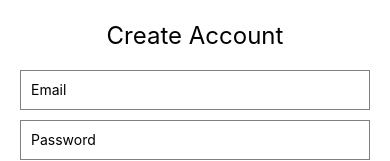
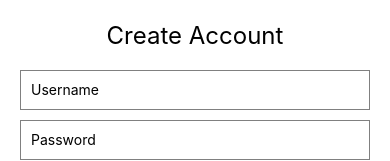
Before and after one commit to Commute-ai/ui, a React Native app: screen /Register in a window 390 px wide. Shown: the part 301-462 px from the top of the page. Built offline with nearby package versions, Linux system fonts and the light colour scheme.

Commit message:
fix: Use username instead of email

```diff
--- a/src/api/auth.js
+++ b/src/api/auth.js
@@ -7,12 +7,12 @@ import apiClient from "./client";
 const authApi = {
     /**
      * Register a new user
-     * @param {string} email - User's email address
+     * @param {string} username - User's username
      * @param {string} password - User's password
      * @returns {Promise<Object>} Registration response with access token
      */
-    async register(email, password) {
-        return apiClient.post("/auth/register", { email, password });
+    async register(username, password) {
+        return apiClient.post("/auth/register", { username, password });
     },
 
     /**
--- a/src/components/Registration.jsx
+++ b/src/components/Registration.jsx
@@ -5,7 +5,7 @@ import React from "react";
 import { Alert, Button, StyleSheet, Text, TextInput, View } from "react-native";
 
 export default function Registration({ navigation }) {
-    const [email, setEmail] = React.useState("");
+    const [username, setUsername] = React.useState("");
     const [password, setPassword] = React.useState("");
     const [confirmPassword, setConfirmPassword] = React.useState("");
 
@@ -16,7 +16,7 @@ export default function Registration({ navigation }) {
         }
 
         try {
-            await authApi.register(email, password);
+            await authApi.register(username, password);
             Alert.alert("Success", "Registration successful!");
             navigation.navigate("Login");
         } catch (error) {
@@ -39,10 +39,9 @@ export default function Registration({ navigation }) {
             <Text style={styles.title}>Create Account</Text>
             <TextInput
                 style={styles.input}
-                placeholder="Email"
-                onChangeText={setEmail}
-                value={email}
-                keyboardType="email-address"
+                placeholder="Username"
+                onChangeText={setUsername}
+                value={username}
                 autoCapitalize="none"
             />
             <TextInput
```
Also changed, not shown: 1 other file (tests, documents, lock files or other folders).
